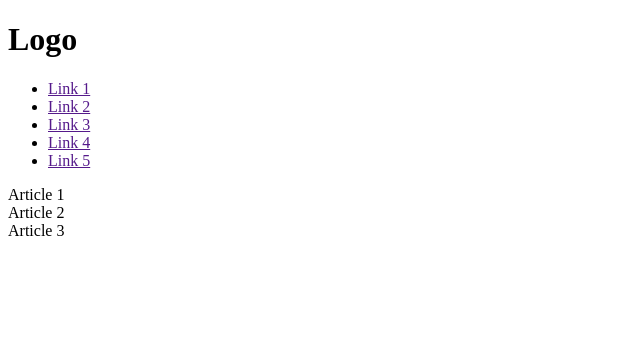
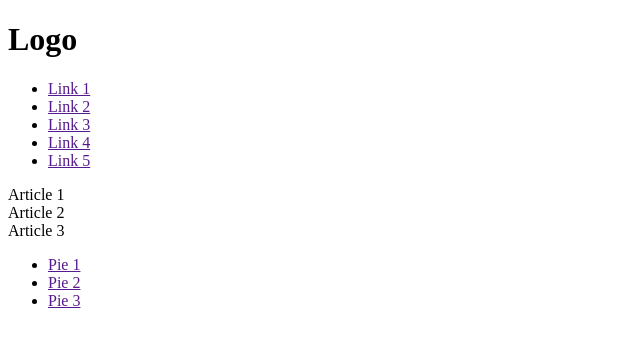
Before and after one commit to JorgeGonzalez08/repo, a plain HTML site: page index.html in a window 1280 px wide. Shown: the whole page, without its empty margins (0-640 px from the left). Drawn offline with Linux system fonts and the light colour scheme.

Commit message:
add footer

```diff
--- a/index.html
+++ b/index.html
@@ -29,5 +29,12 @@
             <article>Article 3</article>
         </section>
     </main>
+    <footer>
+        <ul>
+            <li><a href="">Pie 1</a></li>
+            <li><a href="">Pie 2</a></li>
+            <li><a href="">Pie 3</a></li>
+        </ul>
+    </footer>
 </body>
 </html>
```
